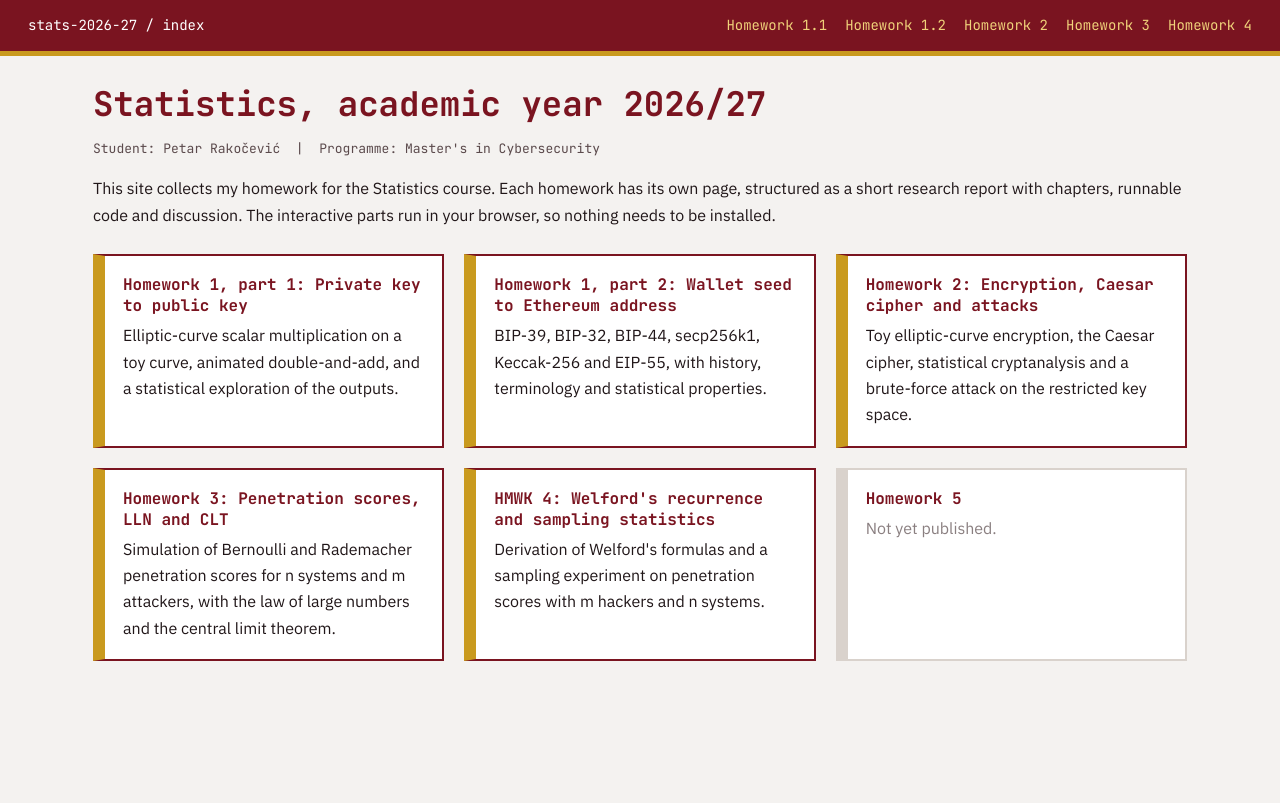
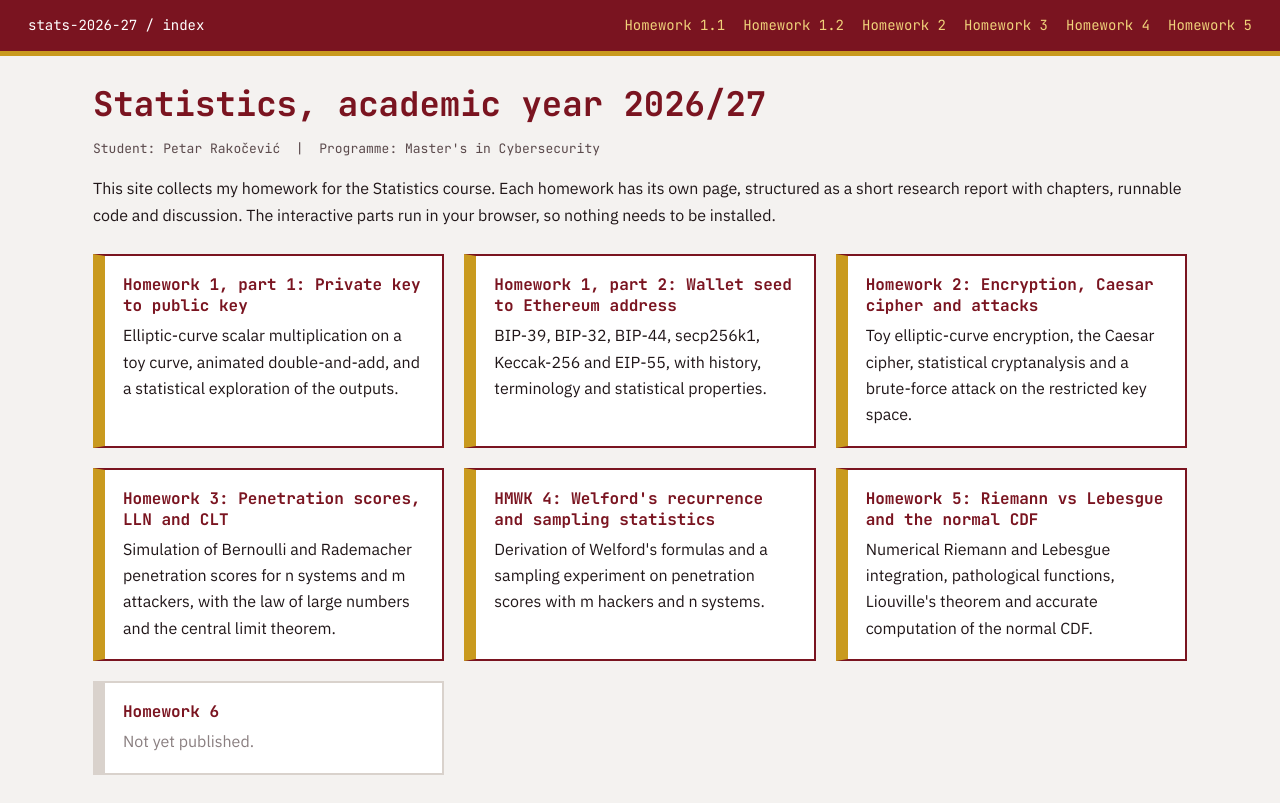
Before and after one commit to PetarRakocevic/statistics-2026-2027, a plain HTML site: page index.html in a window 1280 px wide. Drawn offline with Linux system fonts and the light colour scheme.

Commit message:
Add Homework 5 and update Homework 4 details

```diff
--- a/index.html
+++ b/index.html
@@ -1,6 +1,6 @@
 <!DOCTYPE html><html lang="en"><head><meta charset="utf-8"><meta name="viewport" content="width=device-width,initial-scale=1"><title>Statistics 2026/27 | Petar Rakočević</title>
 <link rel="preconnect" href="https://fonts.googleapis.com"><link href="https://fonts.googleapis.com/css2?family=IBM+Plex+Sans:wght@400;600&family=JetBrains+Mono:wght@400;700&display=swap" rel="stylesheet"><link rel="stylesheet" href="style.css"></head><body>
-<header class="top"><span>stats-2026-27 / index</span><span><a href="homework1.html">Homework 1.1</a><a href="homework2.html">Homework 1.2</a><a href="hmwk2.html">Homework 2</a><a href="homework3.html">Homework 3</a><a href="homework4.html">Homework 4</a></span></header>
+<header class="top"><span>stats-2026-27 / index</span><span><a href="homework1.html">Homework 1.1</a><a href="homework2.html">Homework 1.2</a><a href="hmwk2.html">Homework 2</a><a href="homework3.html">Homework 3</a><a href="homework4.html">Homework 4</a><a href="homework5.html">Homework 5</a></span></header>
 <div class="wrap single"><main>
 <h1>Statistics, academic year 2026/27</h1>
 <p class="meta">Student: Petar Rakočević &nbsp;|&nbsp; Programme: Master's in Cybersecurity</p>
@@ -10,5 +10,6 @@
 <a class="card" href="homework2.html"><h3>Homework 1, part 2: Wallet seed to Ethereum address</h3>BIP-39, BIP-32, BIP-44, secp256k1, Keccak-256 and EIP-55, with history, terminology and statistical properties.</a>
 <a class="card" href="hmwk2.html"><h3>Homework 2: Encryption, Caesar cipher and attacks</h3>Toy elliptic-curve encryption, the Caesar cipher, statistical cryptanalysis and a brute-force attack on the restricted key space.</a>
 <a class="card" href="homework3.html"><h3>Homework 3: Penetration scores, LLN and CLT</h3>Simulation of Bernoulli and Rademacher penetration scores for n systems and m attackers, with the law of large numbers and the central limit theorem.</a>
-<a class="card" href="homework4.html"><h3>HMWK 4: Welford's recurrence and sampling statistics</h3>Derivation of Welford's formulas and a sampling experiment on penetration scores with m hackers and n systems.</a><div class="card soon"><h3>Homework 5</h3>Not yet published.</div>
+<a class="card" href="homework4.html"><h3>HMWK 4: Welford's recurrence and sampling statistics</h3>Derivation of Welford's formulas and a sampling experiment on penetration scores with m hackers and n systems.</a>
+<a class="card" href="homework5.html"><h3>Homework 5: Riemann vs Lebesgue and the normal CDF</h3>Numerical Riemann and Lebesgue integration, pathological functions, Liouville's theorem and accurate computation of the normal CDF.</a><div class="card soon"><h3>Homework 6</h3>Not yet published.</div>
 </main></div></body></html>
```
